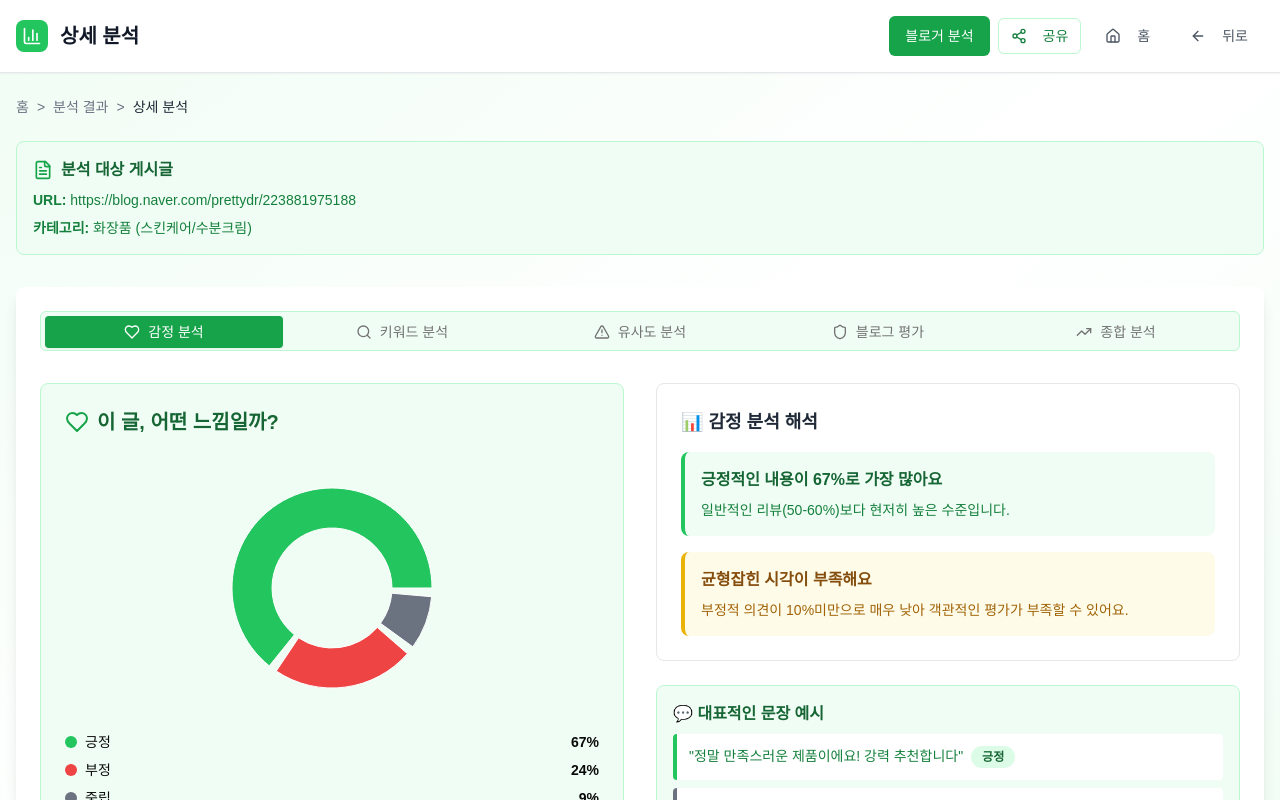
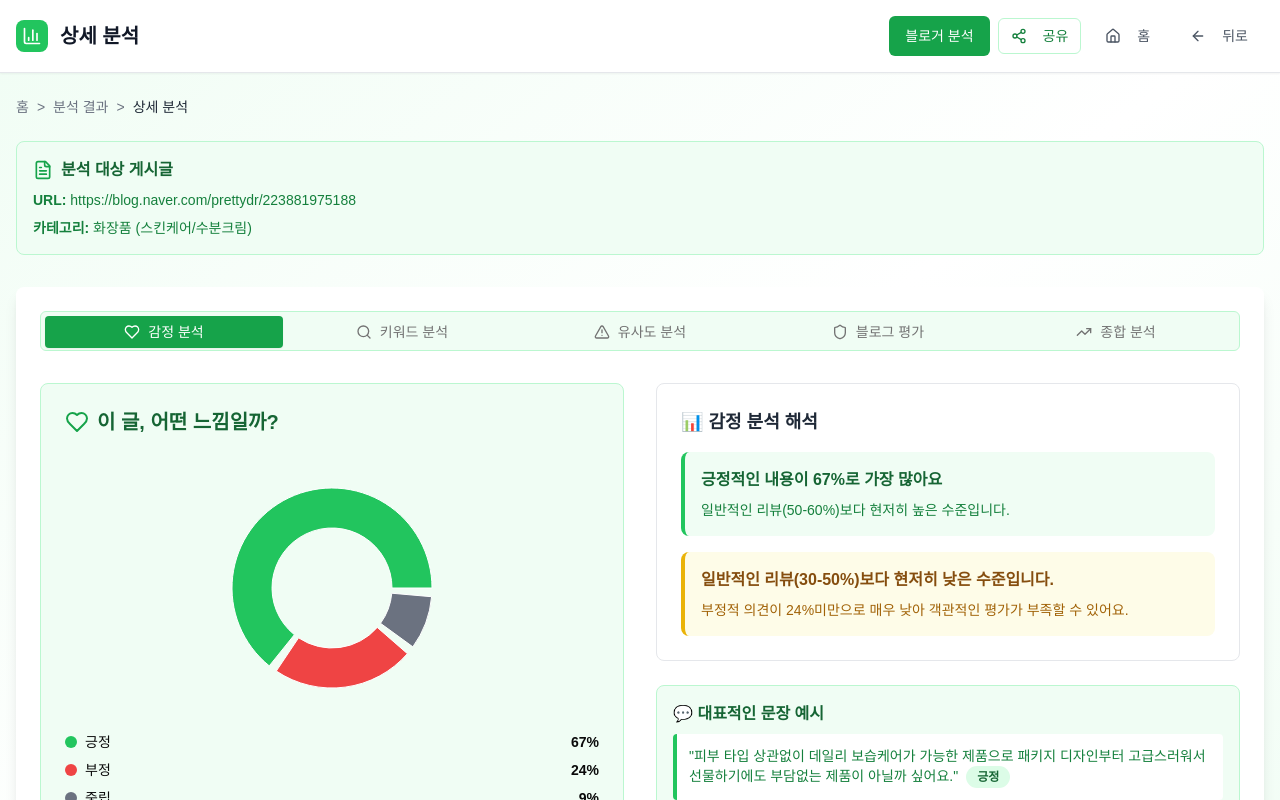
Before and after one commit to qsefdw/adbuster, a Next.js app: page /detailed-analysis in a window 1280 px wide. Shown: the top 800 px of the page. Built offline with nearby package versions, Linux system fonts and the light colour scheme.

Commit message:
update: (긍정, 부정)리뷰 퍼센트, 문장 예시 데이터 추가

```diff
--- a/app/detailed-analysis/page.tsx
+++ b/app/detailed-analysis/page.tsx
@@ -51,13 +51,14 @@ import { useAnalyzer } from "@/contexts/AnalyzerContext";
 import { RadialProgress } from "@/components/radial-progress";
 
 import { BarChart, Bar, XAxis, YAxis, CartesianGrid, Tooltip } from "recharts";
+import Link from "next/link";
 
 export default function DetailedAnalysisPage() {
   const router = useRouter();
   const [isDetailsOpen, setIsDetailsOpen] = useState(false);
   const { analyzedData, analyzedUrl } = useAnalyzer();
 
-  const getPositiveText = (positive_score) => {
+  const getPositiveText = (positive_score: number) => {
     if (positive_score > 80)
       return "일반적인 리뷰(50-60%)보다 많이 높은 수준입니다.";
 
@@ -67,22 +68,32 @@ export default function DetailedAnalysisPage() {
     return "일반적인 리뷰(50-60%)보다 적당한 수준입니다.";
   };
 
-  const getadtext = (average_ad_score) => {
-    if (isNaN(average_ad_score)) return "API를 불러오는 중 에러가 발생했습니다.";
+  const getNegativeText = (negative_score: number) => {
+    if (negative_score < 10) return "균형잡힌 시각이 부족해요";
+
+    if (negative_score < 30)
+      return "일반적인 리뷰(30-50%)보다 현저히 낮은 수준입니다.";
+
+    return "일반적인 리뷰(50-60%)보다 적당한 수준입니다.";
+  };
+
+  const getadtext = (average_ad_score: number) => {
+    if (isNaN(average_ad_score))
+      return "API를 불러오는 중 에러가 발생했습니다.";
     if (average_ad_score >= 80) return "명백한 광고성 콘텐츠입니다.";
     if (average_ad_score >= 50) return "광고성 의심됩니다.";
     if (average_ad_score >= 30) return "약간의 광고성이 의심됩니다.";
     return "독창적인 콘텐츠로 광고성이 없습니다.";
   };
 
-  const getadmainColor = (average_ad_score) => {
+  const getadmainColor = (average_ad_score: number) => {
     if (average_ad_score >= 80) return "red";
     if (average_ad_score >= 50) return "orange";
     if (average_ad_score >= 30) return "yellow";
     return "green";
   };
 
-  const getRecommnedationword = (ad_percentage) => {
+  const getRecommnedationword = (ad_percentage: number) => {
     if (ad_percentage == null) return "오류입니다.";
     if (ad_percentage >= 58.8) return "광고성 가능성 매우 높음.";
     if (ad_percentage >= 29.4) return "광고성 가능성 있음.";
@@ -90,7 +101,7 @@ export default function DetailedAnalysisPage() {
     return "광고성 게시글로 보이지 않음.";
   };
 
-  const getRecommnedationColor = (ad_percentage) => {
+  const getRecommnedationColor = (ad_percentage: number) => {
     if (ad_percentage == null) return "gray";
 
     if (ad_percentage >= 58.8) return "red";
@@ -100,6 +111,28 @@ export default function DetailedAnalysisPage() {
     if (ad_percentage >= 14.7) return "yellow";
 
     return "green";
+  };
+
+  const getSplitSentiment = (sentiments: any) => {
+    const positive = sentiments.find(
+      ({ sentiment }: { sentiment: string }) => sentiment === "긍정"
+    );
+
+    const negative = sentiments.find(
+      ({ sentiment }: { sentiment: string }) => sentiment === "부정"
+    );
+
+    const neutral = sentiments.filter(
+      ({ sentiment }: { sentiment: string }) => sentiment === "중립"
+    );
+
+    if (!positive && !negative) return [sentiments[0], sentiments[1]];
+
+    if (!positive) return [negative, neutral[0]];
+
+    if (!negative) return [positive, neutral[0]];
+
+    return [positive, negative];
   };
 
   // 감성 분석 데이터 (실제 백엔드 데이터 기반)
@@ -130,8 +163,8 @@ export default function DetailedAnalysisPage() {
       name: "중립",
       value: Number(
         (
-          (analyzedData?.sentiment_analysis?.overall_sentiment
-            ?.neutral_score ?? 0) * 100
+          (analyzedData?.sentiment_analysis?.overall_sentiment?.neutral_score ??
+            0) * 100
         ).toFixed(0)
       ),
       color: "#6b7280",
@@ -139,53 +172,77 @@ export default function DetailedAnalysisPage() {
     },
   ];
 
+  const getMainProductName = (
+    products: [{ product: string; score: number }]
+  ) => {
+    const mainProduct = products.reduce(
+      (
+        h: { product: string; score: number },
+        c: { product: string; score: number }
+      ) => {
+        const h_score = h?.score ?? 0;
+        const c_score = c?.score ?? 0;
+
+        return c_score > h_score ? c : h;
+      }
+    );
+
+    return mainProduct.product;
+  };
+
+  const getTopKeywordCount = (keywords: [{ count: number }]) => {
+    const highestKeyword = keywords.reduce(
+      (h: { count: number }, c: { count: number }) => {
+        const h_count = h?.count ?? 0;
+        const c_count = c?.count ?? 0;
+
+        return c_count > h_count ? c : h;
+      }
+    );
+
+    return highestKeyword.count;
+  };
+
+  const getDetailsTable = (
+    keywords: [
+      {
+        count: number;
+        keyword: string;
+        product: string;
+      }
+    ]
+  ) => {
+    const uniqueByKey = keywords.reduce((map, item) => {
+      if (!map.has(item.keyword)) {
+        map.set(item.keyword, item);
+      }
+      return map;
+    }, new Map());
+
+    return Array.from(uniqueByKey.values());
+  };
+
   // 키워드 분석 데이터 (실제 백엔드 데이터 기반)
   const keywordRepetitionData = {
-    mainProductName: "○○ 미백크림",
-    repetitionScore: ((analyzedData?.keyword_analysis?.percentage ?? 0)).toFixed(1),
-    topKeywordsAverage: 15.4,
-    detailsTable: [
-      { keyword: "추천", count: 22, sourceProduct: "○○ 미백크림" },
-      { keyword: "협찬", count: 18, sourceProduct: "○○ 미백크림" },
-      { keyword: "리뷰", count: 15, sourceProduct: "○○ 미백크림" },
-      { keyword: "할인", count: 12, sourceProduct: "△△ 세럼" },
-      { keyword: "특가", count: 10, sourceProduct: "△△ 세럼" },
-      { keyword: "만족", count: 8, sourceProduct: "○○ 미백크림" },
-      { keyword: "효과", count: 7, sourceProduct: "○○ 미백크림" },
-      { keyword: "사용", count: 6, sourceProduct: "일반 용어" },
-      { keyword: "제품", count: 5, sourceProduct: "일반 용어" },
-      { keyword: "피부", count: 4, sourceProduct: "일반 용어" },
-    ],
+    mainProductName: getMainProductName(
+      analyzedData?.keyword_analysis?.top_keywords
+    ),
+    repetitionScore: (analyzedData?.keyword_analysis?.percentage ?? 0).toFixed(
+      1
+    ),
+    topKeywordsAverage: getTopKeywordCount(
+      analyzedData?.keyword_analysis?.keyword_details
+    ),
+    detailsTable: getDetailsTable(
+      analyzedData?.keyword_analysis?.keyword_details
+    ),
   };
 
   // 문장별 분석 데이터 (이미지 기반으로 업데이트)
-  const sentenceAnalysisData = [
-    {
-      id: 3,
-      text: "그동안 속건조와 속당김이 해결되지 않아 화장품추천 받은 제품들을 중구난방 껴내놓고 바르느라 시간도 오래 걸리고 번거로웠는데요.",
-      duplicateRatio: "0.00 (0/4)",
-      similarSentences: "0개",
-      similarBlogRatio: "0.00 (0/4)",
-      adScore: "0.00/1.0",
-      similarBlogs: [], // 유사한 블로그 없음
-    },
-    {
-      id: 4,
-      text: "보통 계절의 변화에 따라 제품을 바꿔먹서 민감한 타입인 자극이 될 수 밖에 없었는데 유분기가 느껴지지 않는 촉촉함으로 4계절내내 데일리 건...",
-      duplicateRatio: "0.00 (0/6)",
-      similarSentences: "1개",
-      similarBlogRatio: "0.17 (1/6)",
-      adScore: "0.06/1.0",
-      similarBlogs: [
-        {
-          name: "추억속으로",
-          similarity: 0.9,
-          quote:
-            "촉촉하고 산뜻한타입이라서 흡수가 빠르며 끈적함이 없어 넘치들이 쓰기 정말 좋은데요. 남성화장품으로 쓰기 정말 좋은것은보남자들의 경우유분기과하게 많은제품을... 남자 기초제...",
-        },
-      ],
-    },
-  ];
+  const sentenceAnalysisData = analyzedData?.similarity_analysis?.results
+    .filter(({ ad_score }: { ad_score: number }) => ad_score > 0)
+    .sort((result1, result2) => result2.score - result1.score)
+    .slice(0, 3);
 
   // 레이더 차트 데이터 (백엔드 실제 데이터 기반, 가독성 제외)
   const radarData = [
@@ -236,20 +293,19 @@ export default function DetailedAnalysisPage() {
   ];
 
   // 2. objectivityMetrics 데이터 아래에 객관성 분석 그래프 데이터 추가
-  const objectivityBarData = [
-    { name: "후원", value: 3, color: "#e5e7eb", ratio: null },
-    { name: "구매유도", value: 2, color: "#e5e7eb", ratio: null },
-    { name: "관련링크", value: 2, color: "#e5e7eb", ratio: null },
-    { name: "감정분석", value: 1, color: "#e5e7eb", ratio: null },
-    { name: "노부정", value: 3, color: "#e5e7eb", ratio: null },
-    { name: "슬로건", value: 3, color: "#e5e7eb", ratio: null },
-    { name: "기관인용", value: 2, color: "#e5e7eb", ratio: null },
-    { name: "체험전후", value: 1, color: "#f59e0b", ratio: "1/3\n33%" },
-    { name: "제품반복", value: 3, color: "#e5e7eb", ratio: null },
-    { name: "해시태그", value: 3, color: "#ef4444", ratio: "2/3\n67%" },
-    { name: "광고이모지", value: 2, color: "#f59e0b", ratio: "3/6\n50%" },
-    { name: "명시광고", value: 2, color: "#e5e7eb", ratio: null },
-  ];
+  const pallete = ["#f59e0b", "#ef4444", "#f59e0b"];
+
+  const objectivityBarData = Object.entries(
+    analyzedData?.ad_style_analysis?.ad_details
+  ).map(([key, value], idx) => {
+    console.log(pallete[idx]);
+    return {
+      name: key,
+      value,
+      color: `${pallete[idx % 2]}`,
+      ratio: null,
+    };
+  });
 
   const handleBack = () => {
     router.back();
@@ -259,9 +315,9 @@ export default function DetailedAnalysisPage() {
     router.push("/");
   };
 
-  const handleBloggerAnalysis= () => {
+  const handleBloggerAnalysis = () => {
     router.push("/blogger-analysis");
-  }
+  };
 
   return (
     <div className="min-h-screen bg-gradient-to-br from-green-50 via-white to-green-50">
@@ -457,8 +513,8 @@ export default function DetailedAnalysisPage() {
                             {Number(
                               (
                                 (analyzedData?.sentiment_analysis
-                                    ?.overall_sentiment?.positive_score ??
-                                  0) * 100
+                                  ?.overall_sentiment?.positive_score ?? 0) *
+                                100
                               ).toFixed(0)
                             )}
                             %로 가장 많아요
@@ -468,8 +524,8 @@ export default function DetailedAnalysisPage() {
                               Number(
                                 (
                                   (analyzedData?.sentiment_analysis
-                                    ?.overall_sentiment?.positive_score ??
-                                    0) * 100
+                                    ?.overall_sentiment?.positive_score ?? 0) *
+                                  100
                                 ).toFixed(0)
                               )
                             )}
@@ -477,11 +533,27 @@ export default function DetailedAnalysisPage() {
                         </div>
                         <div className="bg-yellow-50 p-4 rounded-lg border-l-4 border-yellow-500">
                           <h5 className="font-semibold text-yellow-800 mb-2">
-                            균형잡힌 시각이 부족해요
+                            {getNegativeText(
+                              Number(
+                                (
+                                  (analyzedData?.sentiment_analysis
+                                    ?.overall_sentiment?.negative_score ?? 0) *
+                                  100
+                                ).toFixed(0)
+                              )
+                            )}
                           </h5>
                           <p className="text-sm text-yellow-700">
-                            부정적 의견이 10%미만으로 매우 낮아 객관적인 평가가
-                            부족할 수 있어요.
+                            부정적 의견이{" "}
+                            {Number(
+                              (
+                                (analyzedData?.sentiment_analysis
+                                  ?.overall_sentiment?.negative_score ?? 0) *
+                                100
+                              ).toFixed(0)
+                            )}
+                            %미만으로 매우 낮아 객관적인 평가가 부족할 수
+                            있어요.
                           </p>
                         </div>
                       </div>
@@ -492,7 +564,45 @@ export default function DetailedAnalysisPage() {
                         💬 대표적인 문장 예시
                       </h5>
                       <div className="space-y-2 text-sm">
-                        <div className="bg-white p-3 rounded border-l-4 border-green-500">
+                        {getSplitSentiment(
+                          analyzedData?.sentiment_analysis?.sentence_sentiments
+                            ?.hybrid
+                        ).map((sentiments) => (
+                          <div
+                            key={sentiments.sentence_index}
+                            className={`bg-white p-3 rounded border-l-4 ${
+                              sentiments.sentiment === "긍정"
+                                ? "border-green-500"
+                                : sentiments.sentiment === "부정"
+                                ? "border-red-500"
+                                : "border-gray-500"
+                            }`}
+                          >
+                            <span
+                              className={`text-${
+                                sentiments.sentiment === "긍정"
+                                  ? "green"
+                                  : sentiments.sentiment === "부정"
+                                  ? "red"
+                                  : "gray"
+                              }-700`}
+                            >
+                              "{sentiments.sentence}"
+                            </span>
+                            <Badge
+                              className={`ml-2 bg-${
+                                sentiments.sentiment === "긍정"
+                                  ? "green-100 text-green-800"
+                                  : sentiments.sentiment === "부정"
+                                  ? "red-100 text-red-800"
+                                  : "gray-100 text-gray-800"
+                              }`}
+                            >
+                              {sentiments.sentiment}
+                            </Badge>
+                          </div>
+                        ))}
+                        {/* <div className="bg-white p-3 rounded border-l-4 border-green-500">
                           <span className="text-green-700">
                             "정말 만족스러운 제품이에요! 강력 추천합니다"
                           </span>
@@ -507,7 +617,7 @@ export default function DetailedAnalysisPage() {
                           <Badge className="ml-2 bg-gray-100 text-gray-800">
                             중립
                           </Badge>
-                        </div>
+                        </div> */}
                       </div>
                     </div>
                   </div>
@@ -554,7 +664,7 @@ export default function DetailedAnalysisPage() {
                           최다 반복 횟수
                         </h4>
                         <p className="text-lg font-semibold text-gray-800">
-                          {keywordRepetitionData.topKeywordsAverage} mentions
+                          {keywordRepetitionData.topKeywordsAverage} 회
                         </p>
                       </div>
                     </div>
@@ -617,7 +727,7 @@ export default function DetailedAnalysisPage() {
                                     </Badge>
                                   </TableCell>
                                   <TableCell className="text-gray-600">
-                                    {row.sourceProduct}
+                                    {row.product}
                                   </TableCell>
                                 </TableRow>
                               )
@@ -696,8 +806,10 @@ export default function DetailedAnalysisPage() {
                       <div className="text-center">
                         <div className="text-4xl font-bold text-green-600 mb-2">
                           {(
-                      (analyzedData?.similarity_analysis?.average_ad_score ?? 0)
-                    ).toFixed(1)}/10
+                            analyzedData?.similarity_analysis
+                              ?.average_ad_score ?? 0
+                          ).toFixed(1)}
+                          /10
                         </div>
                         <div className="w-full bg-gray-200 rounded-full h-3 mb-4">
                           <div
@@ -712,15 +824,31 @@ export default function DetailedAnalysisPage() {
                     </div>
 
                     {/* 판정 결과 카드 */}
-                    <div className={`bg-${getadmainColor(analyzedData?.similarity_analysis?.average_ad_score)}-50 p-6 rounded-lg border border-${getadmainColor(analyzedData?.similarity_analysis?.average_ad_score)}-200`} >
+                    <div
+                      className={`bg-${getadmainColor(
+                        analyzedData?.similarity_analysis?.average_ad_score
+                      )}-50 p-6 rounded-lg border border-${getadmainColor(
+                        analyzedData?.similarity_analysis?.average_ad_score
+                      )}-200`}
+                    >
                       <div className="flex items-center gap-2 mb-3">
-                        <AlertTriangle className={`w-5 h-5 text-${getadmainColor(analyzedData?.similarity_analysis?.average_ad_score)}-600`} />
-                        <h4 className={`text-lg font-semibold text-${getadmainColor(analyzedData?.similarity_analysis?.average_ad_score)}-800`}>
+                        <AlertTriangle
+                          className={`w-5 h-5 text-${getadmainColor(
+                            analyzedData?.similarity_analysis?.average_ad_score
+                          )}-600`}
+                        />
+                        <h4
+                          className={`text-lg font-semibold text-${getadmainColor(
+                            analyzedData?.similarity_analysis?.average_ad_score
+                          )}-800`}
+                        >
                           판정
                         </h4>
                       </div>
                       <p className="text-green-700 font-medium">
-                        {getadtext(analyzedData?.similarity_analysis?.average_ad_score)}
+                        {getadtext(
+                          analyzedData?.similarity_analysis?.average_ad_score
+                        )}
                       </p>
                     </div>
                   </div>
@@ -733,17 +861,15 @@ export default function DetailedAnalysisPage() {
                       </h4>
 
                       <div className="space-y-8">
-                        {sentenceAnalysisData.map((sentence) => (
+                        {sentenceAnalysisData.map((sentence, idx) => (
                           <div
-                            key={sentence.id}
+                            key={idx}
                             className="border-b border-gray-100 pb-6 last:border-b-0"
                           >
                             <div className="mb-4">
-                              <span className="text-sm font-medium text-gray-600">
-                                {sentence.id}.
-                              </span>
+                              <span className="text-sm font-medium text-gray-600"></span>
                               <p className="text-sm text-gray-800 mt-2 leading-relaxed">
-                                "{sentence.text}"
+                                "{sentence.original_sentence}"
                               </p>
                             </div>
 
@@ -753,10 +879,10 @@ export default function DetailedAnalysisPage() {
                                   동일 문장 비율:
                                 </span>
                                 <span className="font-medium">
-                                  {sentence.duplicateRatio}
+                                  {sentence.ad_score.toFixed(2)}
                                 </span>
                               </div>
-                              <div className="flex items-center">
+                              {/* <div className="flex items-center">
                                 <span className="text-gray-500 w-20">
                                   높은 유사도 문장 수:
                                 </span>
@@ -779,29 +905,39 @@ export default function DetailedAnalysisPage() {
                                 <span className="font-medium">
                                   {sentence.adScore}
                                 </span>
+                              </div> */}
                             </div>
-                            </div>
-
                             {/* 유사한 블로그가 있는 경우에만 표시 */}
-                            {sentence.similarBlogs &&
-                              sentence.similarBlogs.length > 0 && (
+                            {sentence.similar_matches &&
+                              sentence.similar_matches.length > 0 && (
                                 <div className="mt-4">
                                   <h5 className="text-sm font-semibold text-gray-800 mb-3">
                                     유사한 블로그 발견:
                                   </h5>
-                                  {sentence.similarBlogs.map((blog, index) => (
+                                  {sentence.similar_matches
+                                    .slice(0, 3)
+                                    .map((blog, index) => (
                                       <div key={index} className="space-y-2">
                                         <div className="flex items-center gap-2">
                                           <span className="text-sm font-medium">
-                                          {index + 1}. {blog.name}
+                                            {index + 1}.
+                                            <Link
+                                              href={blog.url}
+                                              target="_blank"
+                                            >
+                                              {blog.url.length > 45
+                                                ? blog.url.slice(0, 45) + "..."
+                                                : blog.url}
+                                            </Link>
                                           </span>
                                           <span className="text-sm text-gray-600">
-                                          (유사도: {blog.similarity})
+                                            (유사도:{" "}
+                                            {blog.similarity.toFixed(2)})
                                           </span>
                                         </div>
                                         <div className="bg-gray-50 p-3 rounded-lg border-l-4 border-green-500">
                                           <p className="text-xs text-gray-700 leading-relaxed italic">
-                                          "{blog.quote}"
+                                            "{blog.snippet}"
                                           </p>
                                         </div>
                                       </div>
@@ -834,13 +970,22 @@ export default function DetailedAnalysisPage() {
                     {/* 객관성 점수 카드 */}
                     <div className="bg-white p-6 rounded-lg border border-gray-200 shadow-sm text-center">
                       <div className="text-5xl font-bold text-gray-800 mb-2">
-                        {(analyzedData?.ad_style_analysis?.ad_score)}/34 ({(analyzedData?.ad_style_analysis?.ad_percentage)}%)
+                        {analyzedData?.ad_style_analysis?.ad_score}/34 (
+                        {analyzedData?.ad_style_analysis?.ad_percentage}%)
                       </div>
                       <div className="text-sm text-gray-500 mb-4">
                         광고 확률
                       </div>
-                      <div className={`inline-block bg-${getRecommnedationColor(analyzedData?.ad_style_analysis?.ad_percentage)}-100 text-${getRecommnedationColor(analyzedData?.ad_style_analysis?.ad_percentage)}-800 px-3 py-1 rounded-full text-sm font-medium`}>
-                        {getRecommnedationword(analyzedData?.ad_style_analysis?.ad_percentage)}
+                      <div
+                        className={`inline-block bg-${getRecommnedationColor(
+                          analyzedData?.ad_style_analysis?.ad_percentage
+                        )}-100 text-${getRecommnedationColor(
+                          analyzedData?.ad_style_analysis?.ad_percentage
+                        )}-800 px-3 py-1 rounded-full text-sm font-medium`}
+                      >
+                        {getRecommnedationword(
+                          analyzedData?.ad_style_analysis?.ad_percentage
+                        )}
                       </div>
                     </div>
 
```
Lines whose indentation alone changed are shown as unchanged.
